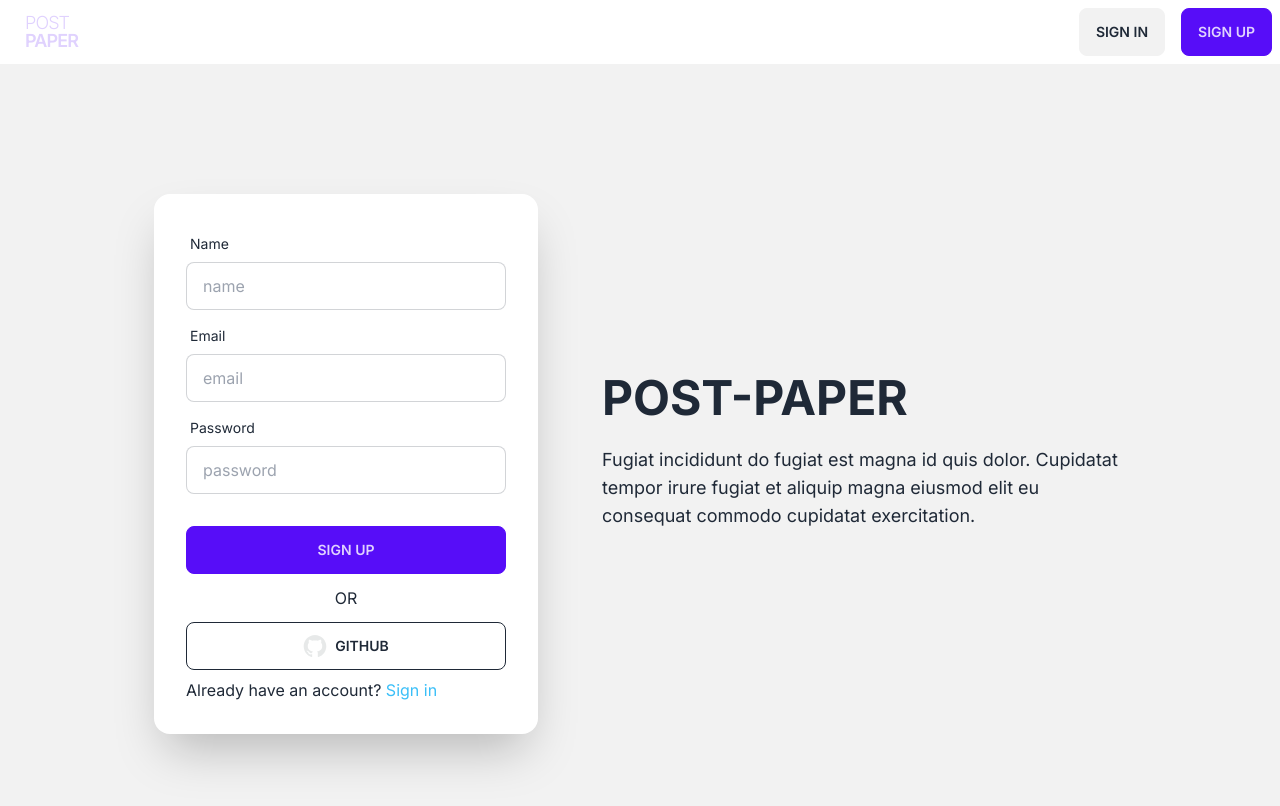
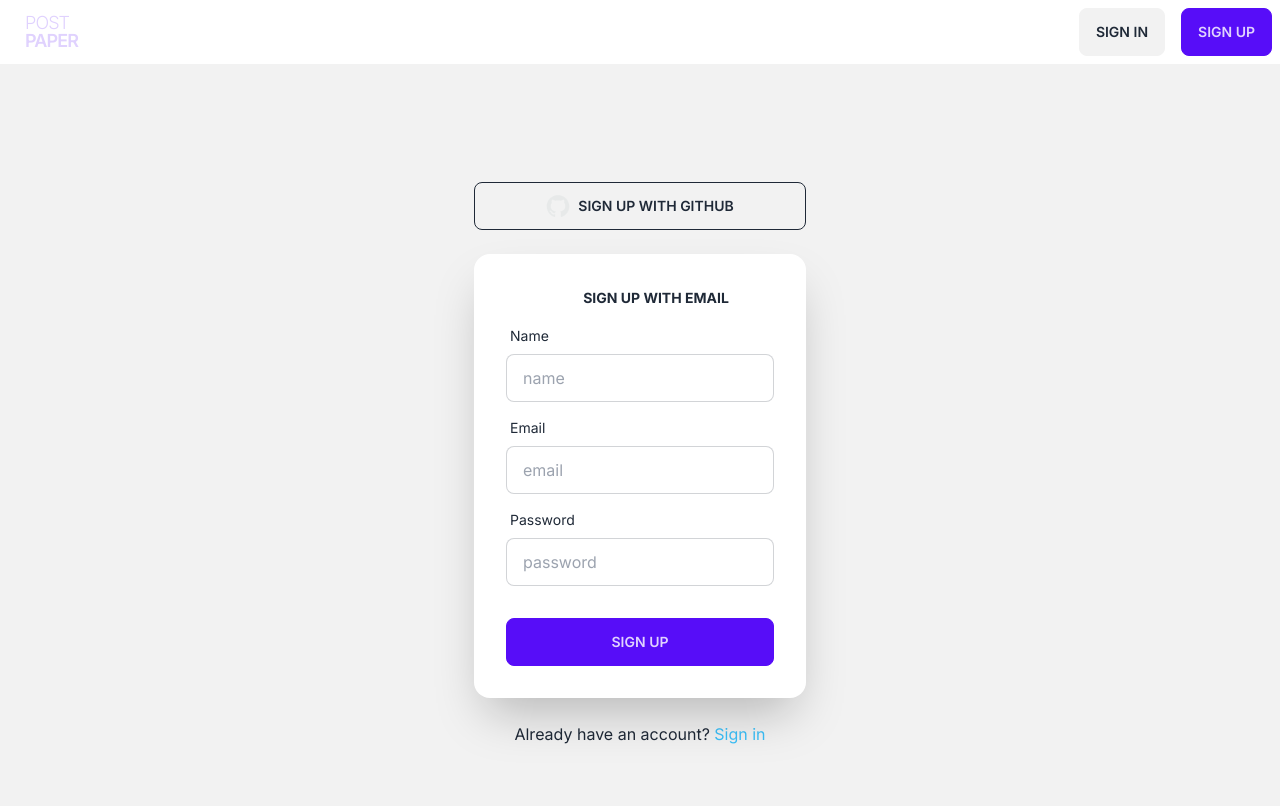
Before and after one commit to dominik-stumpf/post-paper, a Next.js app: page /signup in a window 1280 px wide. Shown: the top 806 px of the page. Built offline with nearby package versions, Linux system fonts and the light colour scheme; no server answers.

Commit message:
style signup

```diff
--- a/src/app/signup/page.tsx
+++ b/src/app/signup/page.tsx
@@ -44,7 +44,7 @@ export default function Page() {
     <div>
       <div className="hero min-h-screen bg-base-200">
         <div className="hero-content flex-col lg:flex-row-reverse lg:gap-16">
-          <div className="text-center lg:text-left">
+          {/* <div className="text-center lg:text-left">
             <h1 className="text-5xl font-bold uppercase whitespace-nowrap">
               post-paper
             </h1>
@@ -53,9 +53,36 @@ export default function Page() {
               tempor irure fugiat et aliquip magna eiusmod elit eu consequat
               commodo cupidatat exercitation.
             </p>
+          </div> */}
+          <div className="flex flex-col gap-6">
+            <div className="card">
+              <button
+                className="btn btn-outline group"
+                type="button"
+                onClick={signInGithub}
+              >
+                <Image
+                  src="/assets/github.svg"
+                  alt="github"
+                  width={24}
+                  height={24}
+                  className="invert group-hover:invert-0"
+                />
+                sign up with github
+              </button>
             </div>
             <div className="card flex-shrink-0 w-full max-w-sm shadow-2xl bg-base-100">
               <form className="card-body" onSubmit={handleSubmit}>
+                <div className="uppercase text-sm font-bold flex items-center justify-center gap-2">
+                  <Image
+                    src="/assets/email.svg"
+                    alt="email"
+                    width={24}
+                    height={24}
+                    className="invert group-hover:invert-0"
+                  />
+                  Sign up with email
+                </div>
                 <div className="form-control">
                   <label className="label" htmlFor="name">
                     <span className="label-text">Name</span>
@@ -95,33 +122,19 @@ export default function Page() {
                     required
                   />
                 </div>
-              <div className="form-control mt-6 gap-3 text-center">
+                <div className="form-control mt-6">
                   <button className="btn btn-primary" type="submit">
                     Sign up
                   </button>
-                <div>OR</div>
-                <button
-                  className="btn btn-outline group"
-                  type="button"
-                  onClick={signInGithub}
-                >
-                  <Image
-                    src="/assets/github.svg"
-                    alt="github"
-                    width={24}
-                    height={24}
-                    className="invert group-hover:invert-0"
-                  />
-                  github
-                </button>
                 </div>
-              <div>
+              </form>
+            </div>
+            <div className="text-center">
               Already have an account?{' '}
               <Link href="/signin" className="link-info">
                 Sign in
               </Link>
             </div>
-            </form>
           </div>
         </div>
       </div>
```
Also changed, not shown: public/assets/email.svg (added). Lines whose indentation alone changed are shown as unchanged.
